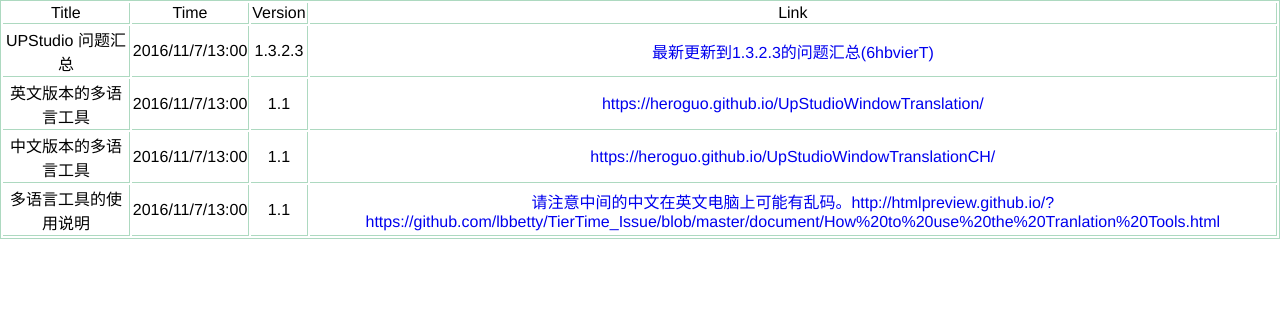
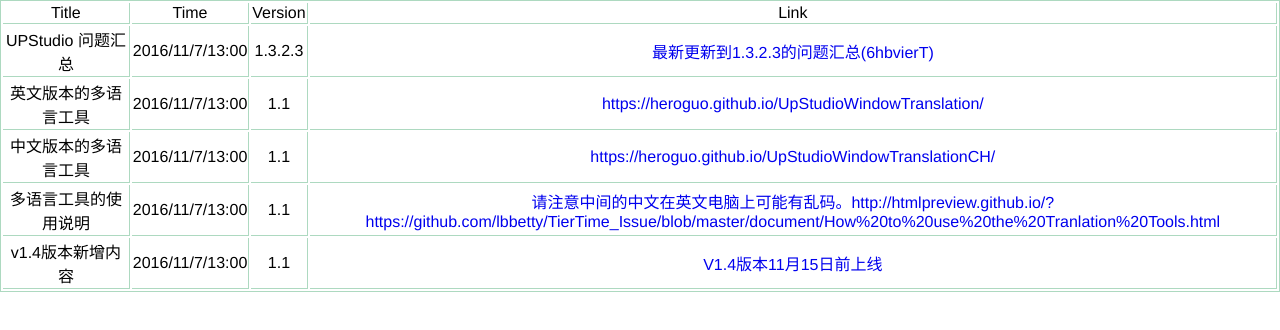
Before and after one commit to lbbetty/TierTime_Issue, a plain HTML site: page index.html in a window 1280 px wide. Drawn offline with Linux system fonts and the light colour scheme.

Commit message:
v1.4 release

```diff
--- a/index.html
+++ b/index.html
@@ -38,6 +38,12 @@
 			<td>1.1</td>
 			<td><a href="http://htmlpreview.github.io/?https://github.com/lbbetty/TierTime_Issue/blob/master/document/How%20to%20use%20the%20Tranlation%20Tools.html" target="_blank">请注意中间的中文在英文电脑上可能有乱码。http://htmlpreview.github.io/?https://github.com/lbbetty/TierTime_Issue/blob/master/document/How%20to%20use%20the%20Tranlation%20Tools.html</a></td>
 		</tr>
+		<tr >
+			<td>v1.4版本新增内容</td>
+			<td>2016/11/7/13:00</td>
+			<td>1.1</td>
+			<td><a href="http://note.youdao.com/noteshare?id=95d5900188e8589e69d3aac285da445b" target="_blank">V1.4版本11月15日前上线</a></td>
+		</tr>
 	</table>
 
 </body>
```
